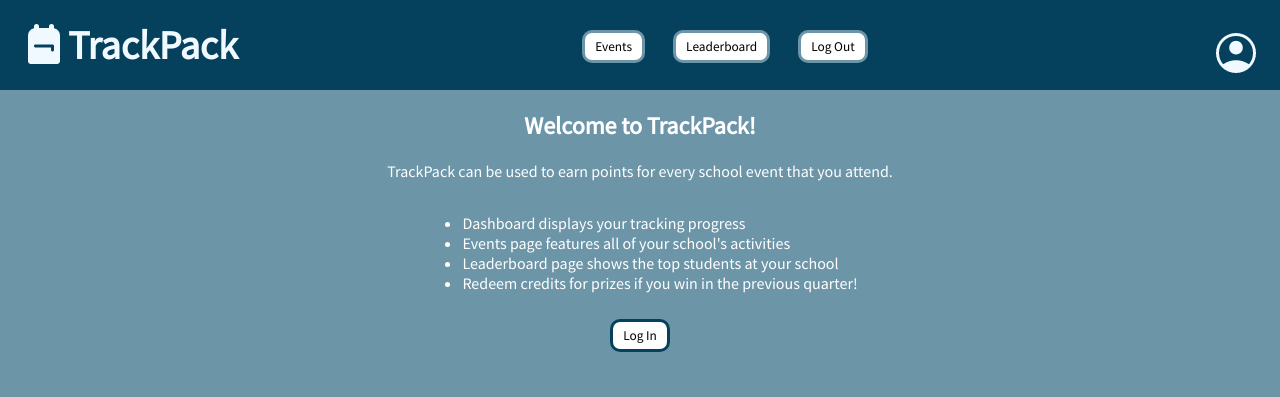
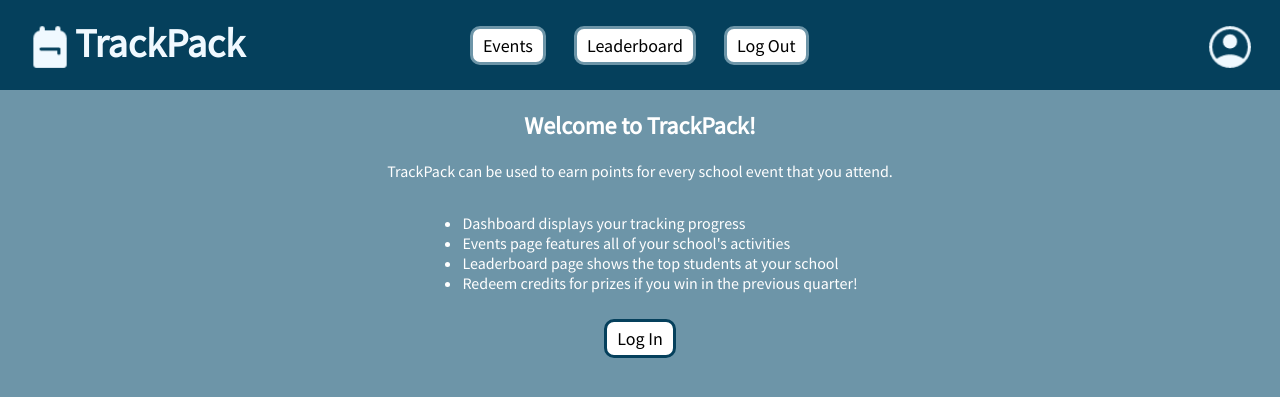
Before and after one commit to mcaveety/FBLA-2022, a Flask app: page / in a window 1280 px wide. Shown: the top 397 px of the page. Run offline with Flask 2, Linux system fonts and the light colour scheme.

Commit message:
Update CSS

```diff
--- a/static/stylesheet.css
+++ b/static/stylesheet.css
@@ -33,6 +33,7 @@ button, input[type=submit] {
     font-family: "Source Sans Pro", sans-serif;
     margin: 10px;
     padding: 5px 10px;
+    font-size: 18px;
 }
 
 div {
@@ -82,17 +83,29 @@ tbody {
 }
 
 .header_item {
-    padding: 15px 20px;
+    padding: 15px 0;
     max-height: 90px;
-    text-align: center;
+    width: 360px;
 }
 
 .header_item button {
     vertical-align: middle;
 }
+.header_item_left {
+    text-align: left;
+    padding-left: 25px;
+    vertical-align: middle;
+}
+
+.header_item_right {
+    padding-right: 25px;
+    text-align: right;
+    vertical-align: middle;
+}
+
 .header_item img {
-    float: left;
     vertical-align: middle;
+    height: 50px;
 }
 
 .header_item h1 {
--- a/templates/base.html
+++ b/templates/base.html
@@ -17,7 +17,7 @@ Jinja2 also connects HTML files together (ex. base.html & login.html)
     <header>
 
         <a href="{{ url_for('splash_page') }}">
-            <div class="header_item">
+            <div class="header_item header_item_left">
                 <img src="/static/backpack_img.png" alt="Home">TrackPack
             </div>
         </a>
@@ -37,7 +37,7 @@ Jinja2 also connects HTML files together (ex. base.html & login.html)
         </div>
 
         <a href="{{ url_for('dashboard_page') }}">
-            <div class="header_item">
+            <div class="header_item header_item_right">
                 <img src="/static/account_img.png" alt="Account">
             </div>
         </a>
```
